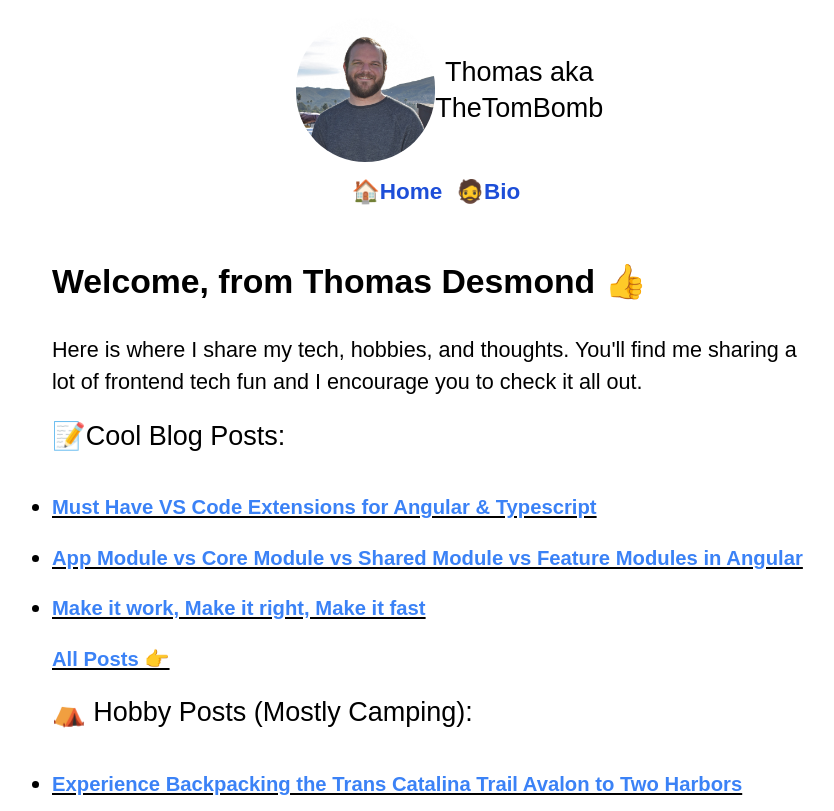
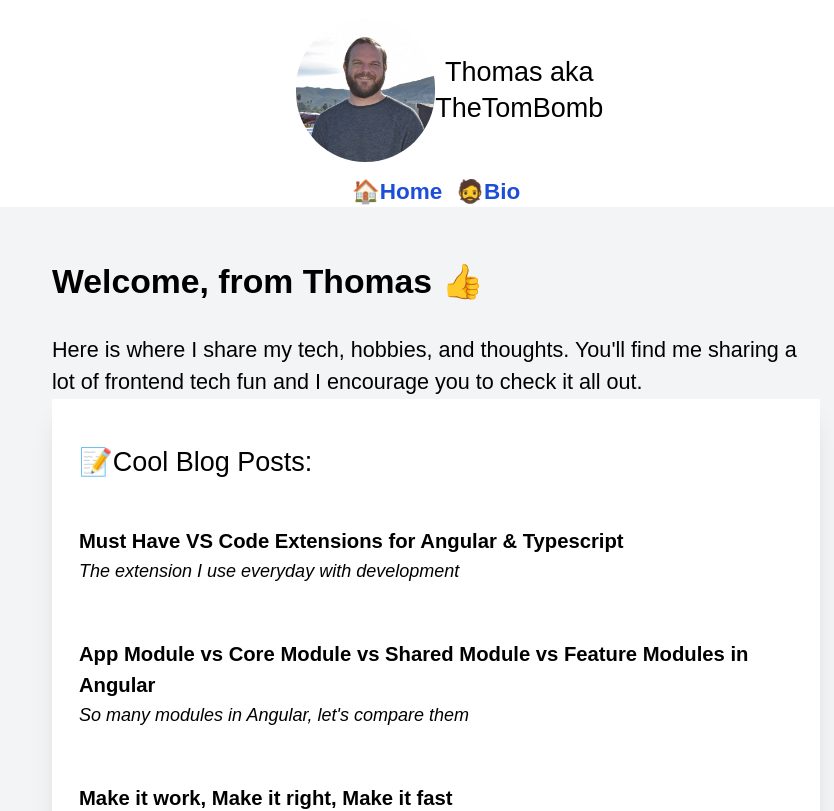
Before and after one commit to zeeshanhshaheen/blog, a Next.js app: page / in a window 1280 px wide. Shown: the top 811 px of the page, without its empty margins (204-1038 px from the left). Built offline with nearby package versions, Linux system fonts and the light colour scheme; what @tailwindcss/typography would draw is missing.

Commit message:
gray background, adding description underneath post links

```diff
--- a/components/homeLayout.js
+++ b/components/homeLayout.js
@@ -24,7 +24,7 @@ export default function HomeLayout({ children }) {
             </Head>
             <HeaderLayout />
 
-            <div class="w-screen flex align-center justify-center">
+            <div class="w-screen h-full bg-gray-100  flex align-center justify-center">
                 <main class="md:w-3/5 w-4/5 pt-12 flex align-center justify-center">{children}</main>
             </div>
         </div>
--- a/pages/index.js
+++ b/pages/index.js
@@ -25,7 +25,7 @@ export default function Home({ topPosts, hobbyPosts }) {
         <section className={utilStyles.headingMd}>
           <p></p>
           <p class="text-3xl font-semibold">
-            Welcome, from Thomas Desmond 👍
+            Welcome, from Thomas 👍
         </p>
           <br />
           <p>
@@ -33,14 +33,16 @@ export default function Home({ topPosts, hobbyPosts }) {
         </p>
 
         </section>
-        <section className={`${utilStyles.headingMd} ${utilStyles.padding1px}`}>
+        <section class="bg-white  shadow-xl p-6">
           <h2 className={utilStyles.headingLg}>📝Cool Blog Posts:</h2>
           <ul className={utilStyles.list}>
-            {topPosts?.map(({ id, date, title }) => (
-              <li class="pt-4 underline list-disc" key={id}>
+            {topPosts?.map(({ id, date, title, description }) => (
+              <li class="pt-6 no-underline" key={id}>
                 <Link href={`/posts/${id}`}>
-                  <a class="text-blue-500 font-semibold text-lg">{title}</a>
+                  <a class="text-black font-semibold text-lg">{title}</a>
                 </Link>
+                <p class="italic">{description}</p>
+
                 <br />
               </li>
             ))}
```
Lines whose indentation alone changed are shown as unchanged.
